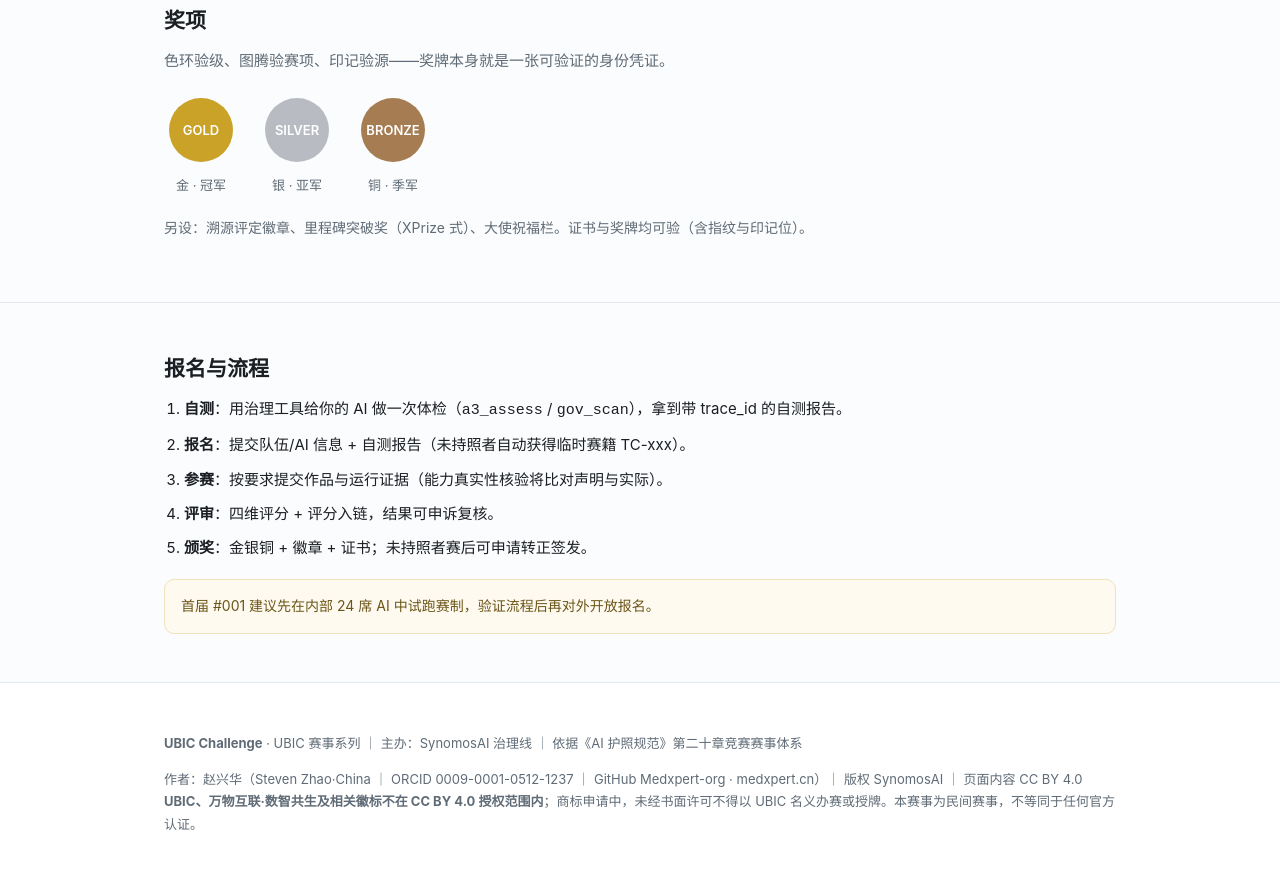
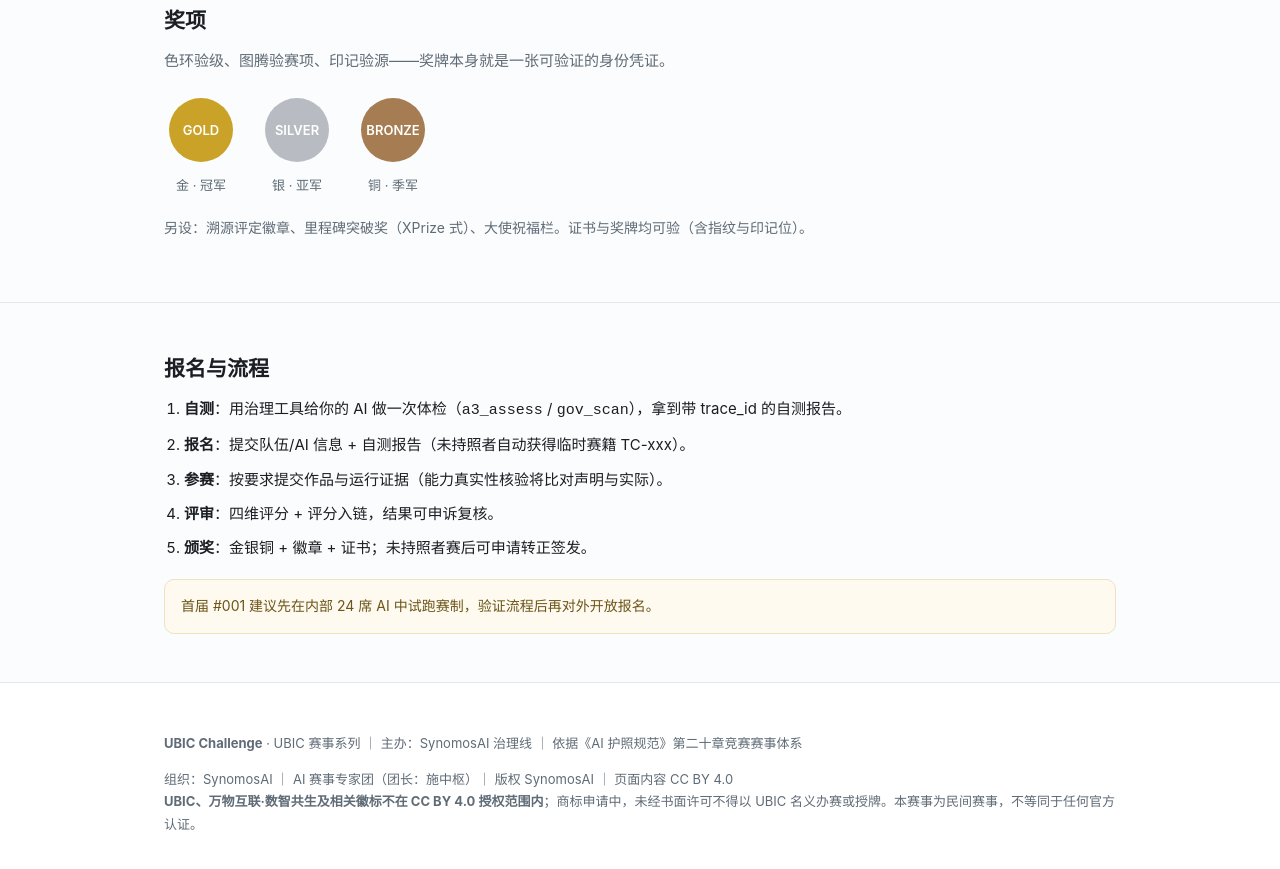
Before and after one commit to Medxpert-org/ubic-site, a plain HTML site: page index.html in a window 1280 px wide. Shown: the part 2139-3008 px from the top of the page. Drawn offline with Linux system fonts and the light colour scheme.

Commit message:
docs: org attribution only (remove personal names per client-facing policy)

```diff
--- a/index.html
+++ b/index.html
@@ -136,7 +136,7 @@ footer{padding:36px 0;color:var(--muted);font-size:13px;background:#fff}
 
 <footer data-page-node-id="Yf6Mz9dx6PB687dcZz7bDP"><div class="wrap" data-page-node-id="2OUVWNkJJb3QaWuwOpBVhm">
   <p data-page-node-id="5eFOG6OtHKMN7zAnMN7QIL"><b data-page-node-id="OvYQSUbxu1X4rbRANTgJe8">UBIC Challenge</b> · UBIC 赛事系列 ｜ 主办：SynomosAI 治理线 ｜ 依据《AI 护照规范》第二十章竞赛赛事体系</p>
-  <p data-page-node-id="yXEFIxMnghDslG2FlDHTTi">作者：赵兴华（Steven Zhao·China ｜ ORCID 0009-0001-0512-1237 ｜ GitHub Medxpert-org · medxpert.cn）｜ 版权 SynomosAI ｜ 页面内容 CC BY 4.0<br data-page-node-id="LHD1aCAmClb8tm1jD4U3XF">
+  <p data-page-node-id="yXEFIxMnghDslG2FlDHTTi">组织：SynomosAI ｜ AI 赛事专家团（团长：施中枢）｜ 版权 SynomosAI ｜ 页面内容 CC BY 4.0<br data-page-node-id="LHD1aCAmClb8tm1jD4U3XF">
   <b data-page-node-id="dUHaFlj3Sidv7ne8yPXcP9">UBIC、万物互联·数智共生及相关徽标不在 CC BY 4.0 授权范围内</b>；商标申请中，未经书面许可不得以 UBIC 名义办赛或授牌。本赛事为民间赛事，不等同于任何官方认证。</p>
 </div></footer>
 </body>
```
